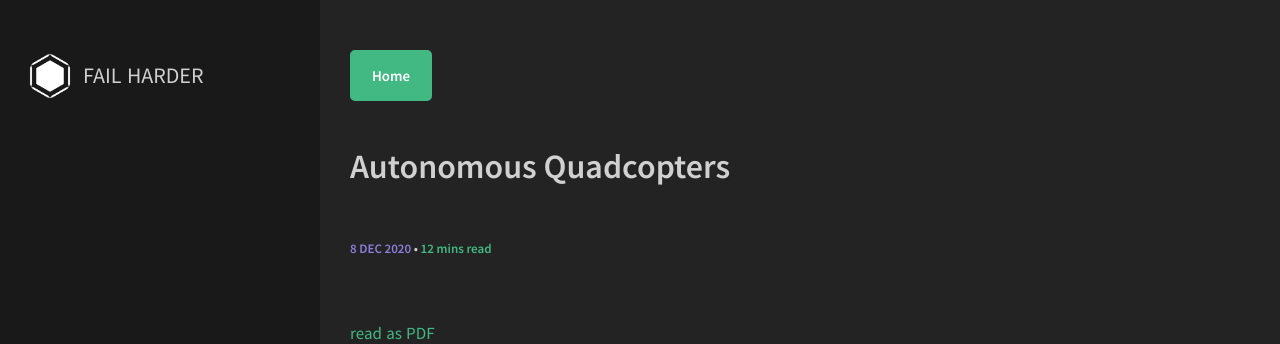
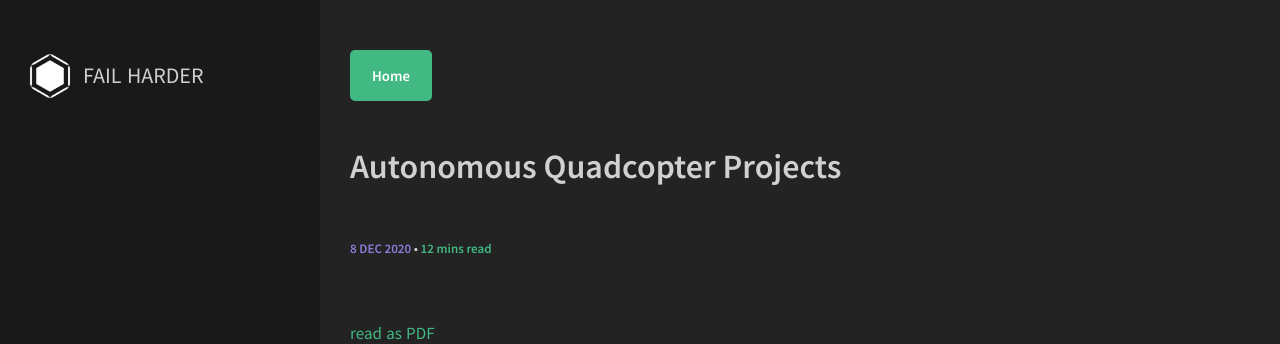
Before and after one commit to uynitsuj/uynitsuj.github.io, a Jekyll site: the page built from _posts/2020-12-08-quadcopter-platform.md, in a window 1280 px wide. Shown: the top 344 px of the page. Built offline with Jekyll 4.4.1, drawn with Linux system fonts in a browser that asks for light colours.

Commit message:
projects

```diff
--- a/_posts/2020-12-08-quadcopter-platform.md
+++ b/_posts/2020-12-08-quadcopter-platform.md
@@ -1,6 +1,6 @@
 ---
 layout: post
-title:  "Autonomous Quadcopters"
+title:  "Autonomous Quadcopter Projects"
 excerpt: "Development of Maze Traversal & Spatial Mapping algorithms"
 categories: [projects]
 image: Post5/main.png
```
